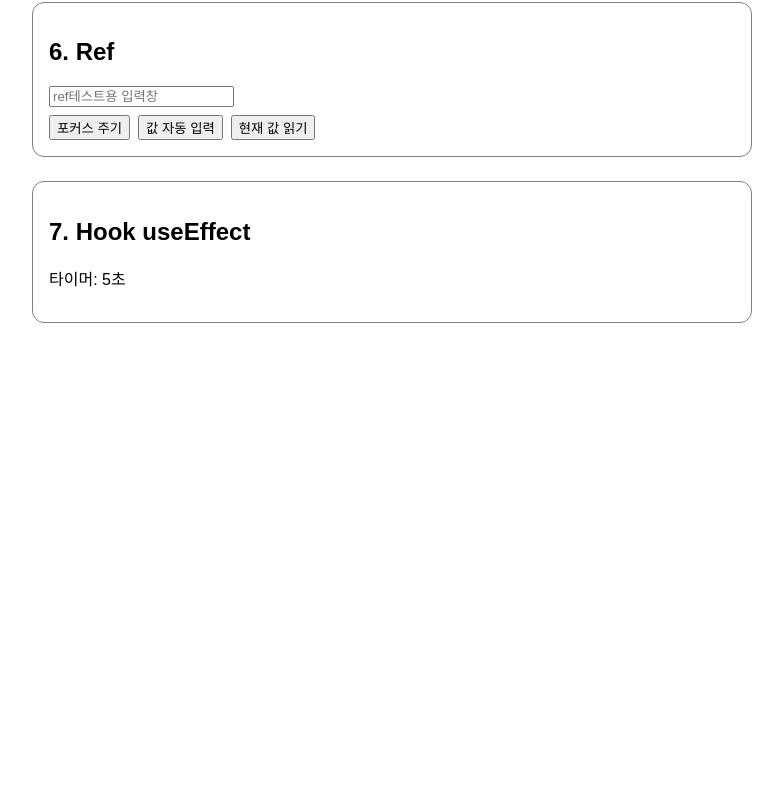
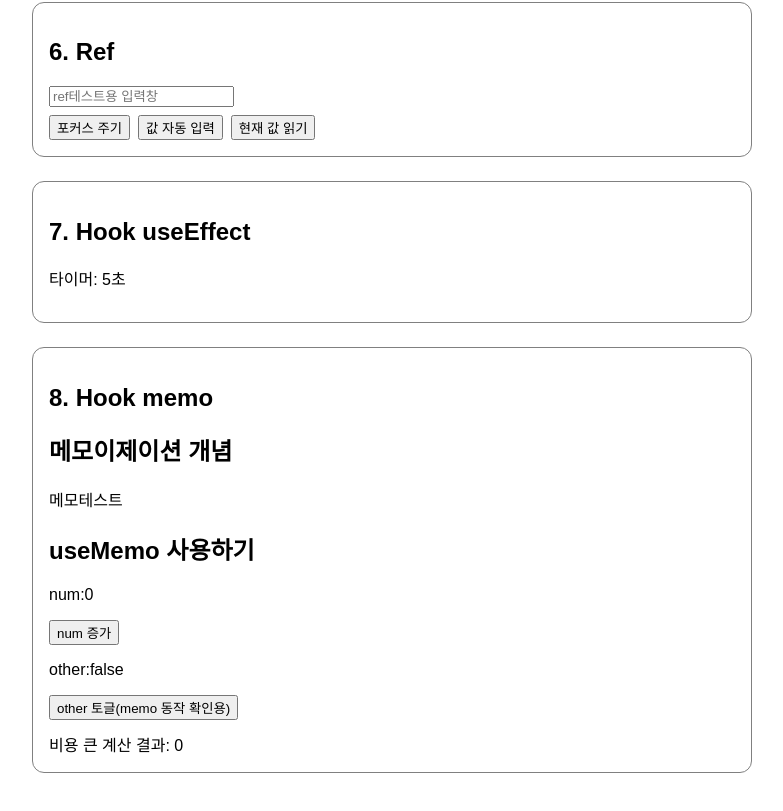
Before and after one commit to kang99king3/front_end_react_edu20250702, a React (Create React App) app: page / in a window 1280 px wide. Shown: the part 1278-2089 px from the top of the page, without its empty margins (248-1031 px from the left). Before the commit the page ends 1641 px from the top, so only its background shows below. Built offline with nearby package versions, Linux system fonts and the light colour scheme.

Commit message:
usememo 추가

```diff
--- a/src/App.js
+++ b/src/App.js
@@ -6,6 +6,7 @@ import R04_State from './components/R04_State';
 import R05_Event from './components/R05_Event';
 import R06_Ref from './components/R06_Ref';
 import R07_Hook_Effect from './components/R07_Hook_Effect';
+import R08_Hook_memo from './components/R08_Hook_memo';
 
 function App() {
 
@@ -54,6 +55,11 @@ function App() {
         <h1>7. Hook useEffect</h1>
         <R07_Hook_Effect/>
       </section>
+
+      <section style={sectionStyle}>
+        <h1>8. Hook memo</h1>
+        <R08_Hook_memo/>
+      </section>
     </div>
   );
 }
--- a/src/components/R08_Hook_memo.js
+++ b/src/components/R08_Hook_memo.js
@@ -1,14 +1,49 @@
-import React, { useState } from 'react';
+import React, { useCallback, useEffect, useMemo, useState } from 'react';
 
+// useMemo는 계산결과값 재생성 방지, useCallback은 함수 재생성 방지
+
+// useMemo: 이전에 계산한 결과를 저장해두고, 같은 입력이 들어오면 다시 계산하지 않고 저장된 값을 돌려주는 기법(메모이제이션)
+//  - 계산 비용이 큰 값을 메모이제이션해서 성능 최적화
+//  - 렌더링 과정에서 실행됨( 렌더링 이후가 아님: 이후실행은 useEffect)
+//  - 특정 값이 바뀌지 않으면 이전에 계산해둔 값을 재사용
+//  - 계산된 결과를 반환함
+
+// 일반적인 방법으로 확인
+const MemoTest = () => {
+     //같은 값이 입력되더라도 계산을 실행한다.
+    const memoTest1=(n)=>{
+        return n*n;
+    }
+    console.log(memoTest1(5));
+    console.log(memoTest1(5));
+
+    //같은 값이 입력되면 계산하지 않고 이전에 저장해둔 결과를 사용한다.
+    const memo={};
+
+    const memoTest2=(n)=>{
+        if(memo[n]!==undefined){//키에 대한 값이 정의되어 있다면
+            return memo[n];
+        }
+        //처음 계산이면 결과 저장
+        memo[n]=n*n;
+        return memo[n];
+    }
+    console.log("memo구현:",memoTest2(5));
+    console.log("memo구현:",memoTest2(5));
+    return (
+        <div>메모테스트</div>
+    );
+}
 
 const ExpensiveComponent = ({value}) => {
       return <div>비용 큰 계산 결과: {value}</div>
 }
 
 const R08_Hook_memo = () => {
-    const[num, setNum] = useState(0);
+    const[num, setNum] = useState(0);//계산에 사용될 값
     const[other, setOther] = useState(false);
 
+    //복잡한 계산을 하는 함수
     const expensiveCalculation = (n) => {
         let total = 0;
         for(let i = 0;i < 5000000;i++){
@@ -17,14 +52,37 @@ const R08_Hook_memo = () => {
         return total;
     }
 
-    const handleClick= () => {
+    // useMemo를 이용하여 계산 기능을 설정하면 num의 값이 변경될때만 실행함
+    const memoizedValue=useMemo(()=>expensiveCalculation(num),[num]);
 
-    }
+    // useCallback(func,[])
+    // 함수 memoization을 제공한다. -> 리렌더링되면 함수도 새로 생성됨
+    // 해당 hook을 사용하면 의존배열에 지정한 상태값이 변경될 때만 새로 생성해서 사용
+    const handleClick=useCallback( () => {
+        setNum((prev)=>prev+1);
+    },[setNum]);
 
     return (
         <div>
-            <p>num:{num}</p>
-            <buttnon onClick={handleClick}>num 증가</buttnon>
+            <div>
+                <h1>메모이제이션 개념</h1>
+                <MemoTest />
+            </div>
+            <div>
+                <h1>useMemo 사용하기</h1>
+                <p>num:{num}</p>
+                <button onClick={handleClick}>num 증가</button>
+                <p>other:{other?'true':'false'}</p>
+                {/* 다른 상태를 토글해도 expensiveCalculation이 재실행되지 않음을 보여주기 위해 other상태를 토글해봄. */}
+                <button onClick={()=>setOther((s)=>!s)}>
+                    other 토글(memo 동작 확인용)
+                </button>
+
+                <div style={{marginTop:12}}>
+                    {/* memoizedValue는 num이 바뀔 때만 재연산 된다. */}
+                    <ExpensiveComponent value={memoizedValue} />
+                </div>
+            </div>
         </div>
     );
 };
```
